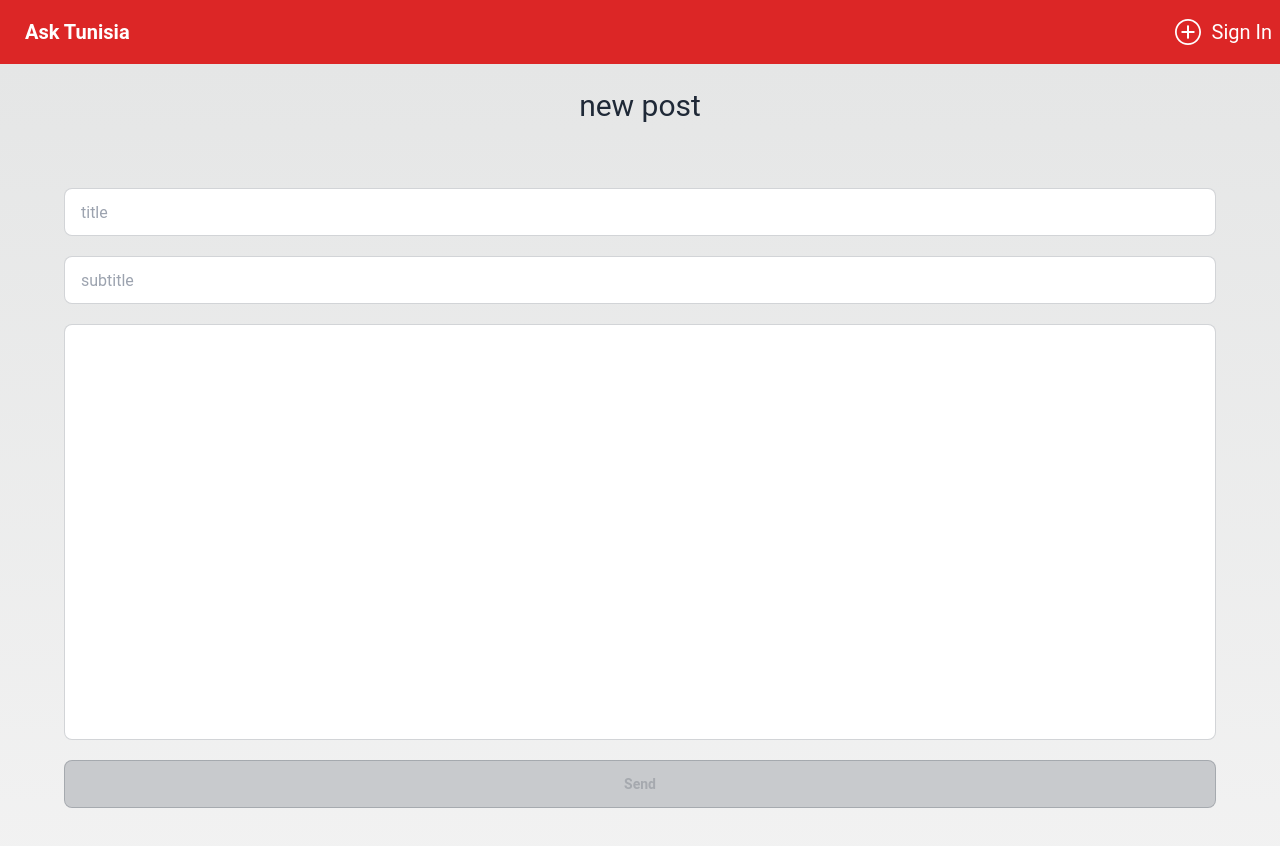
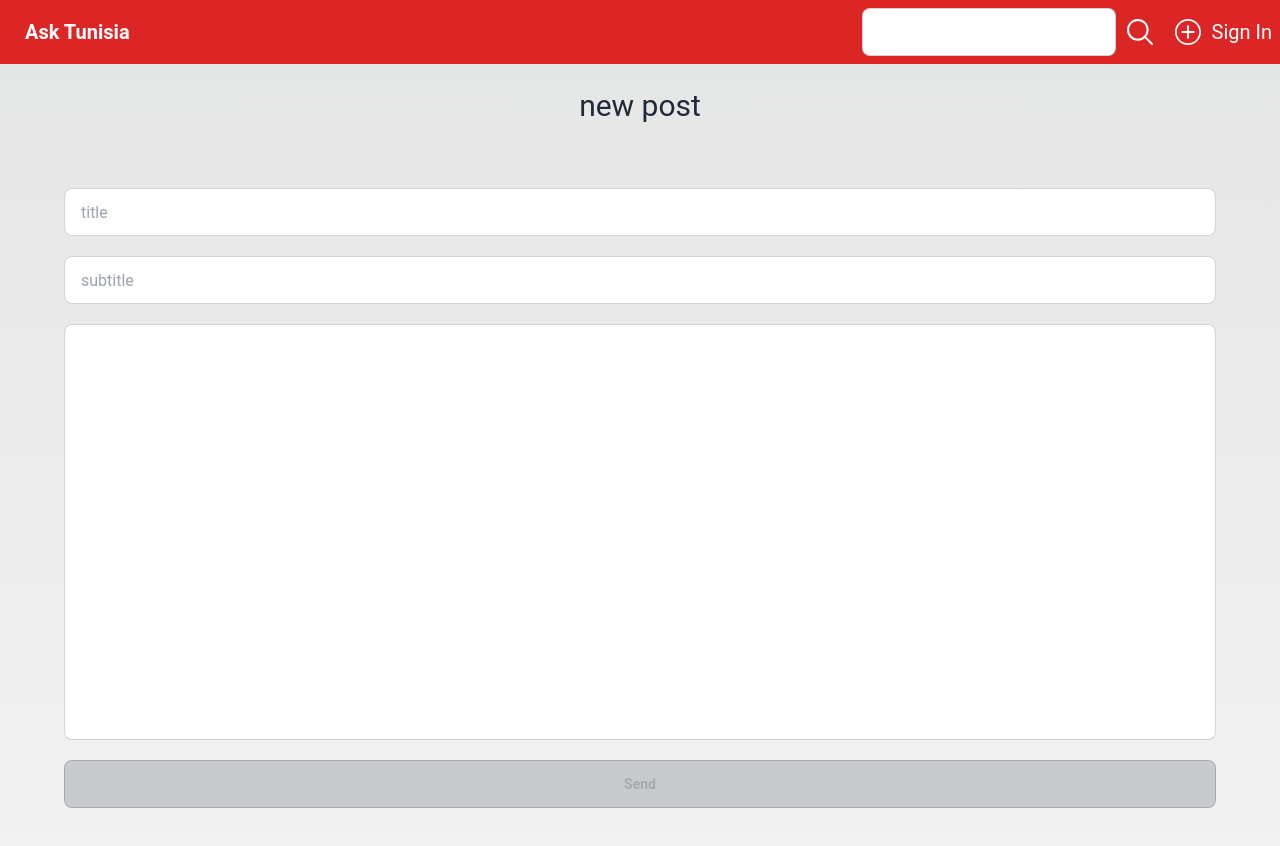
Before and after one commit to bouajilaProg/ask-tunisia, a Next.js app: page /new in a window 1280 px wide. Shown: the top 846 px of the page. Built offline with nearby package versions, Linux system fonts and the light colour scheme; no server answers.

Commit message:
added and tested the search feature

```diff
--- a/src/app/[title]/page.tsx
+++ b/src/app/[title]/page.tsx
@@ -26,7 +26,6 @@ async function getLiked(title: string,userid : string|undefined|null) {
 const BlogPage:FC<BlogPageProps> = async ({ params }) => {
 
 
-  console.log(params);
   const post = await prisma.post.findFirst({
     select: {
       id: true,
--- /dev/null
+++ b/src/app/api/GetBlogs/route.ts
@@ -0,0 +1,23 @@
+import prisma from "@/lib/db";
+import { NextResponse } from "next/server";
+
+export async function GET() {
+
+  const blogs = await prisma.post.findMany({
+    select: {
+      id: true,
+      title: true,
+      subtitle: true,
+      content: true,
+      User: {
+        select: {
+          name: true,
+        },
+      },
+    },
+    orderBy: {
+      likes: "desc",
+    },
+  });
+  return NextResponse.json({blogs}, { status: 200 })
+}
--- a/src/app/layout.tsx
+++ b/src/app/layout.tsx
@@ -1,21 +1,22 @@
-
-
 import type { Metadata } from "next";
 import "./globals.css";
 import Header from "@/components/header";
-import Footer from "@/components/Footer";
 import Provider from "@/components/provider";
+import React, { useState } from "react";
+import MainApp from "@/components/MainApp";
 
 export const metadata: Metadata = {
   title: "Ask Tunisia",
   description: "where tunisian talk about everything",
 };
 
+
 export default function RootLayout({
   children,
 }: Readonly<{
   children: React.ReactNode;
 }>) {
+
   return (
     <html
       lang="en"
@@ -25,10 +26,11 @@ export default function RootLayout({
         name="viewport"
         content="width=device-width, initial-scale=1.0"
       ></meta>
-      <body >
-        <Provider >
-          <Header />
-          {children}
+      <body>
+        <Provider>
+          <MainApp >
+            {children}
+          </MainApp>
         </Provider>
       </body>
     </html>
--- a/src/app/page.tsx
+++ b/src/app/page.tsx
@@ -1,13 +1,13 @@
+"use server";
 import React from "react";
+import { getCurrentUser } from "@/lib/session";
 import BlogPostList from "@/components/BlogPostList";
-import { getCurrentUser } from "@/lib/session";
 
-export default async function Home() {
-  const user = await getCurrentUser();
-  console.log(user);
+
+export  default async function Home() {
   return (
     <main>
-      <BlogPostList />
+      <BlogPostList search={""}/>
     </main>
   );
 }
--- /dev/null
+++ b/src/app/search/[search]/page.tsx
@@ -0,0 +1,21 @@
+"use server";
+import React from "react";
+import { getCurrentUser } from "@/lib/session";
+import BlogPostList from "@/components/BlogPostList";
+
+interface BlogPageProps {
+    params: {
+      search: string;
+    };
+  }
+
+
+
+export  default async function page(BlogPageProps: BlogPageProps) {
+
+  return (
+    <main>
+      <BlogPostList search={BlogPageProps.params.search}/>
+    </main>
+  );
+}
--- a/src/components/BlogPostList.tsx
+++ b/src/components/BlogPostList.tsx
@@ -1,46 +1,66 @@
-import React from "react";
+import React, { useContext } from "react";
 import BlogPostItem from "./BlogPostItem";
 import BlogPostItemProps from "@/types/BlogPostItemProps";
+import { toSearchContext } from "./MainApp";
+import axios from "axios";
 import prisma from "@/lib/db";
+import { GetServerSideProps, GetServerSidePropsContext } from 'next';
+
+function filter(blog: BlogPostItemProps, search: string | null | undefined) {
+  if (!search) return true;
+  if (!blog.title || !blog.subtitle) return false;
+  return blog.title.includes(search) || blog.subtitle.includes(search);
+}
+
+interface t_blogs{
+  title: string;
+  id: string;
+  content: string;
+  User: {
+      name: string | null;
+  } | null;
+  subtitle: string;
+};
 
 
+interface BlogPostListProps {
+  search: string | null | undefined;
+}
 
-async function BlogPostList() {
-  const blogs = await prisma.post.findMany({
-    select: {
-      id: true,
-      title: true,
-      subtitle: true,
-      content: true,
-      User: {
-        select: {
-          name: true,
-        },
-      },
-    },
-    orderBy: {
-      likes: "desc",
-    },
-  });
 
-  const formattedBlogs:BlogPostItemProps[] =  blogs.map(blog => ({
-    id: blog.id, // Assuming id is of type number, convert it to string
+async function BlogPostList(tosearchProp: BlogPostListProps) {
+
+
+  const blogs:t_blogs[] = (await axios.get("http://localhost:3000/api/GetBlogs")).data.blogs;
+
+  const toSearch  = tosearchProp.search;
+  console.log(toSearch)
+
+  const formattedBlogs: BlogPostItemProps[] = blogs.map((blog) => ({
+    id: blog.id,
     author: blog?.User?.name,
     title: blog.title,
     subtitle: blog.subtitle,
   }));
 
-  console.log(blogs);
   return (
     <div className="flex flex-col  justify-start ">
-      {formattedBlogs.map((postItem) => (
-        <div key={postItem.id}>
-          <BlogPostItem {...postItem}/>
-          <br className="h-2 bg-white" />
-        </div>
-      ))}
+      {formattedBlogs
+        .filter((blog) => filter(blog, toSearch))
+        .map((postItem) => (
+          <div key={postItem.id}>
+            <BlogPostItem {...postItem} />
+            <br className="h-2 bg-white" />
+          </div>
+        ))}
     </div>
   );
 }
 
+export const getServerSideProps:GetServerSideProps = async (context:GetServerSidePropsContext) => {
+  const  search  = context.query;
+  console.log('context.query:', context.query);
+  return {props: { search }};
+};
+
 export default BlogPostList;
--- a/src/components/Comments.tsx
+++ b/src/components/Comments.tsx
@@ -96,7 +96,7 @@ async function Comments({ blogID }: t_commentsProp) {
       }
     });
   }
-  console.log(comments,likedCommentsIDS)
+
 
 
   return (
--- /dev/null
+++ b/src/components/MainApp.tsx
@@ -0,0 +1,25 @@
+"use client";
+
+import React, { useState, createContext } from "react";
+import Provider from "./provider";
+import Header from "./header";
+import BlogPostList from "./BlogPostList";
+
+export const toSearchContext = createContext({
+  toSearch: "",
+  settoSearch: (toSearch: string) => {},
+});
+
+function MainApp({ children }: { children: React.ReactNode }) {
+  const [toSearch, settoSearch] = useState("");
+  return (
+
+      <toSearchContext.Provider value={{ toSearch, settoSearch }}>
+        <Header />
+        {children}
+      </toSearchContext.Provider>
+
+  );
+}
+
+export default MainApp;
--- a/src/components/commentAdder.tsx
+++ b/src/components/commentAdder.tsx
@@ -83,7 +83,7 @@ function CommentAdder(commentProp: Comment) {
 
   function autoResize(e: any) {
     const minHeight = 46;
-    console.log(e.target.scrollHeight);
+
     if (e.target.scrollHeight <= minHeight) {
       e.target.style.height = `${minHeight}px`;
       return;
--- a/src/components/header.tsx
+++ b/src/components/header.tsx
@@ -1,12 +1,17 @@
 "use client";
 
-import React from "react";
-
+import React, { useContext, useState } from "react";
 import { IoIosAddCircleOutline } from "react-icons/io";
+import { IoSearchOutline } from "react-icons/io5";
 import SignButton from "./SignButton";
 import Link from "next/link";
+import { toSearchContext } from "./MainApp";
 
-function header() {
+
+
+function Header() {
+  const {toSearch, settoSearch} = useContext(toSearchContext);
+
   return (
     <div className="navbar bg-red-600">
       <div className="flex-1">
@@ -14,6 +19,32 @@ function header() {
           Ask Tunisia
         </Link>
       </div>
+
+      <form
+        action=""
+        onSubmit={(e) => {
+          e.preventDefault();
+        }}
+      >
+        <input
+          type="text"
+          value={toSearch}
+          placeholder=""
+          className="input input-bordered w-full max-w-xs hover:shadow-lg"
+          onChange={(e) => settoSearch(e.target.value)}
+        />
+        <div
+          tabIndex={0}
+          role="button"
+          className="text-white btn btn-ghost btn-circle"
+        >
+          <div className="indicator">
+            <Link href={ (toSearch)?`/search/${toSearch}`:"/"}>
+              <IoSearchOutline className="h-8 w-8" />
+            </Link>
+          </div>
+        </div>
+      </form>
 
       <div
         tabIndex={0}
@@ -32,4 +63,4 @@ function header() {
   );
 }
 
-export default header;
+export default Header;
```
Also changed, not shown: 1 other file (tests, documents, lock files or other folders).
